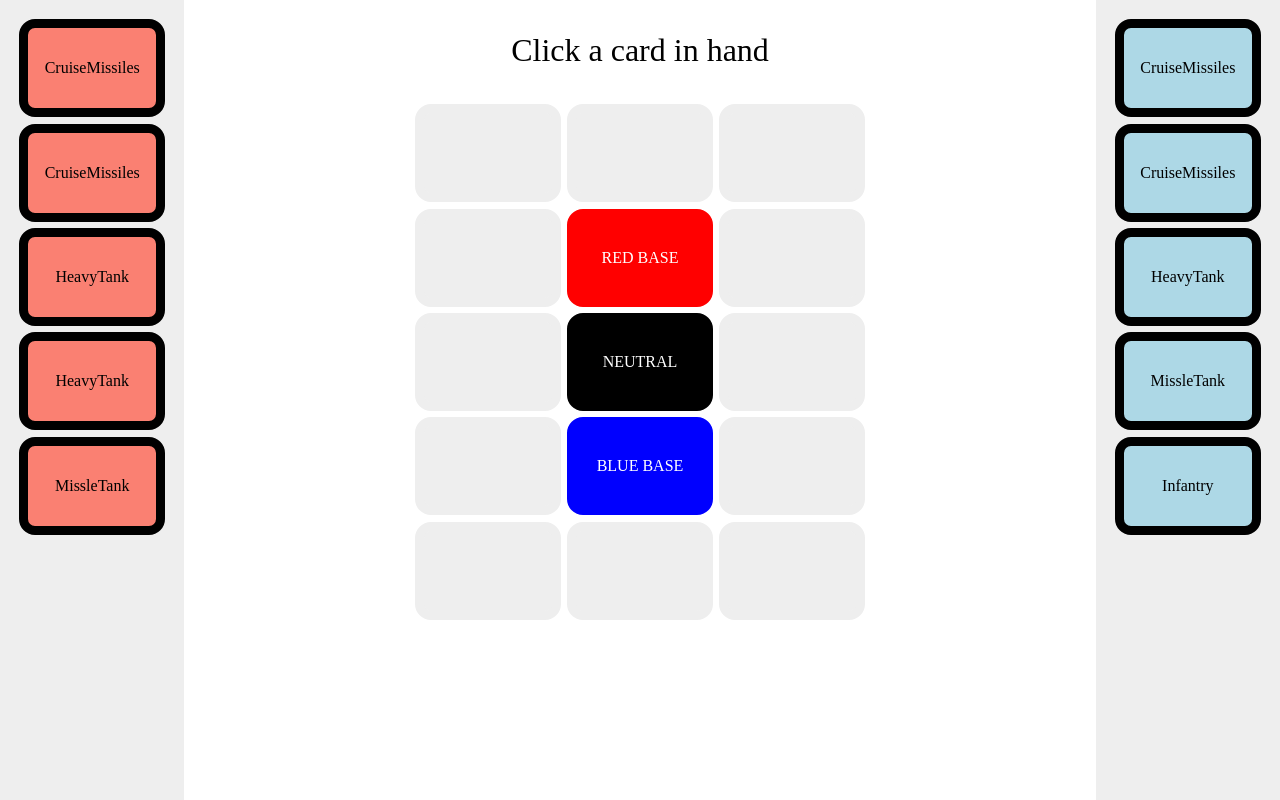
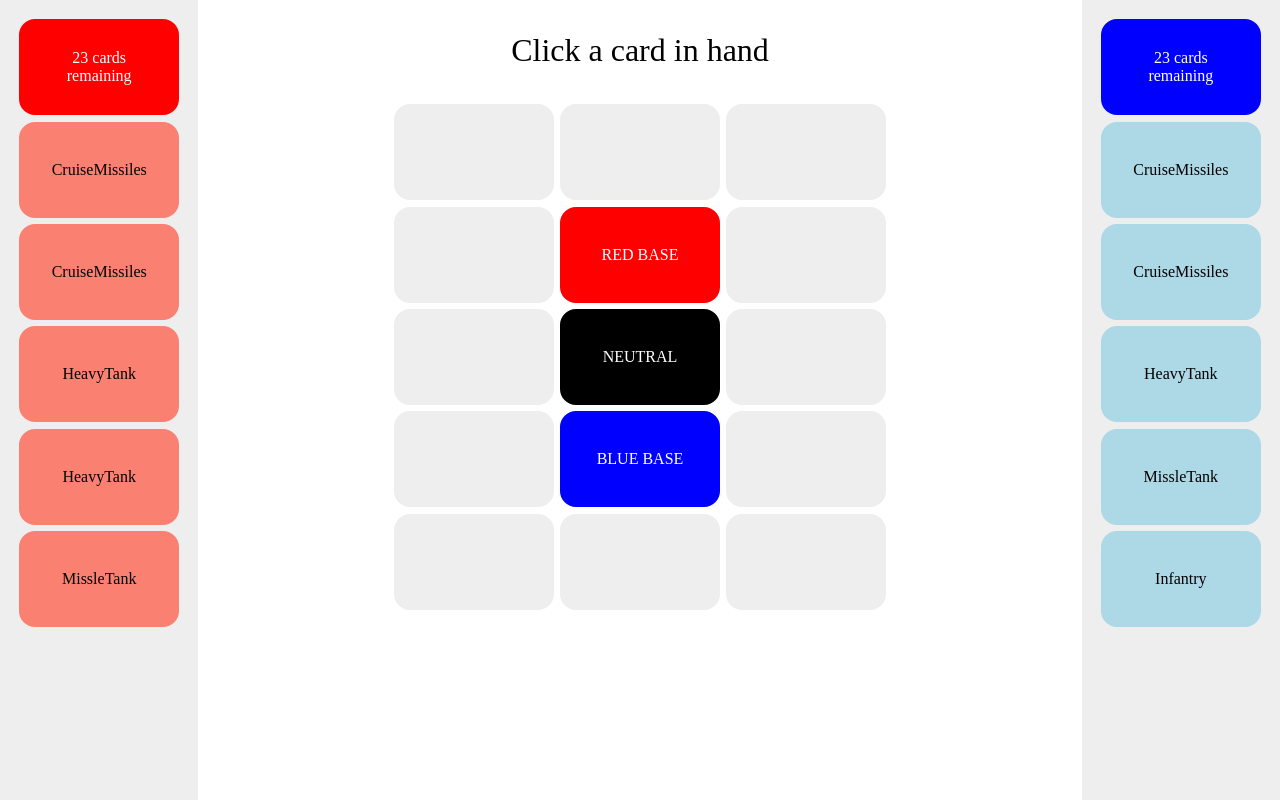
Before and after one commit to mpaulweeks/ogre, a React (Create React App) app: page / in a window 1280 px wide. Built offline with nearby package versions, Linux system fonts and the light colour scheme.

Commit message:
add library info, fix LightGev spaces to hand bases correctly

```diff
--- a/src/app/game/ViewBoard.tsx
+++ b/src/app/game/ViewBoard.tsx
@@ -1,5 +1,5 @@
 import React, { useEffect, useState } from 'react';
-import { Board, filterEmpty, flatten, Game, GridKey, OgreCard, OgreSquare, Unit } from '../../lib';
+import { Board, filterEmpty, flatten, Game, GridKey, IllegalLightGevKeys, NeutralSpace, OgreCard, OgreSquare, Unit } from '../../lib';
 import { ViewSquare } from './ViewSquare';
 
 export function ViewBoard(props: {
@@ -36,12 +36,16 @@ export function ViewBoard(props: {
       ? enemyPlayer.getState().board.map(os => os.key)
       : (activePlayer?.getSpotting() ?? [])
   );
-  const supplied = new Set(
-    (isLightGev && filterEmpty(flatten(gridSquares).map(bs => bs.square ? undefined : bs.key))) ||
+  const lightGevSpaces = isLightGev
+    ? filterEmpty(
+      flatten(gridSquares).map(bs => bs.square ? undefined : bs.key)
+    ).filter(key => !IllegalLightGevKeys.has(key))
+    : [];
+  const supplied = new Set(lightGevSpaces.concat(
     (isMissle && []) ||
     activePlayer?.getSupplied() ||
     []
-  );
+  ));
   const possibleAttacks: Set<GridKey> = new Set(
     isMissle
       ? enemyPlayer?.getState().board.map(os => os.key) ?? []
--- a/src/app/game/ViewHand.tsx
+++ b/src/app/game/ViewHand.tsx
@@ -1,17 +1,24 @@
 import React from 'react';
-import { Player, OgreCard } from '../../lib';
-import { ViewCard } from './ViewCard';
+import { Player, OgreCard, Team } from '../../lib';
+import { ViewHandCard } from './ViewHandCard';
 
 export function ViewHand(props: {
   player: Player;
   selected?: OgreCard;
   setSelected(card: OgreCard | undefined): void;
 }) {
-  const cards = props.player.getState().hand;
+  const { team, hand, library } = props.player.getState();
+  const libraryColor = ({
+    [Team.Red]: 'red',
+    [Team.Blue]: 'blue',
+  })[team];
   return (
     <div className='ViewHand'>
-      {cards.map(card => (
-        <ViewCard
+      <div className='ViewCard ViewCardLibrary' style={{ backgroundColor: libraryColor, borderColor: libraryColor, }}>
+        {library.length} cards remaining
+      </div>
+      {hand.map(card => (
+        <ViewHandCard
           key={card.id}
           card={card}
           isSelected={props.selected?.id === card.id}
--- a/src/app/game/ViewCard.tsx
+++ b/src/app/game/ViewHandCard.tsx
@@ -2,14 +2,15 @@ import React from 'react';
 import { OgreCard } from '../../lib';
 import { getBackgroundColor, getName } from '../render';
 
-export function ViewCard(props: {
+export function ViewHandCard(props: {
   onClick(): void;
   isSelected: boolean;
   card: OgreCard;
 }) {
+  const backgroundColor = getBackgroundColor(props.card.team);
   const style: React.CSSProperties = {
-    backgroundColor: getBackgroundColor(props.card.team),
-    borderColor: props.isSelected ? 'green' : 'black',
+    backgroundColor,
+    borderColor: props.isSelected ? 'black' : backgroundColor,
   };
   return (
     <div
--- a/src/app/game/gameStyles.css
+++ b/src/app/game/gameStyles.css
@@ -35,9 +35,12 @@
 
 .ViewCard {
   cursor: pointer;
-  height: 5em;
-  width: 8em;
+  height: 6em;
+  width: 10em;
+  padding: 0 1em;
+  box-sizing: border-box;
 
+  text-align: center;
   color: black;
   background: white;
   border: 0.6em solid black;
@@ -50,6 +53,10 @@
   justify-content: center;
   align-items: center;
 }
+.ViewCardLibrary {
+  cursor: text;
+  color: white;
+}
 
 .ViewCardTarget {
   position: absolute;
--- a/src/lib/types.ts
+++ b/src/lib/types.ts
@@ -20,6 +20,11 @@ export interface RawOffset {
 export const NeutralSpace: GridKey = '0,0';
 export const RedBase: GridKey = '0,-1';
 export const BlueBase: GridKey = '0,1';
+export const IllegalLightGevKeys = new Set([
+  NeutralSpace,
+  RedBase,
+  BlueBase,
+]);
 
 export enum Team {
   Red = 'Red',
```
